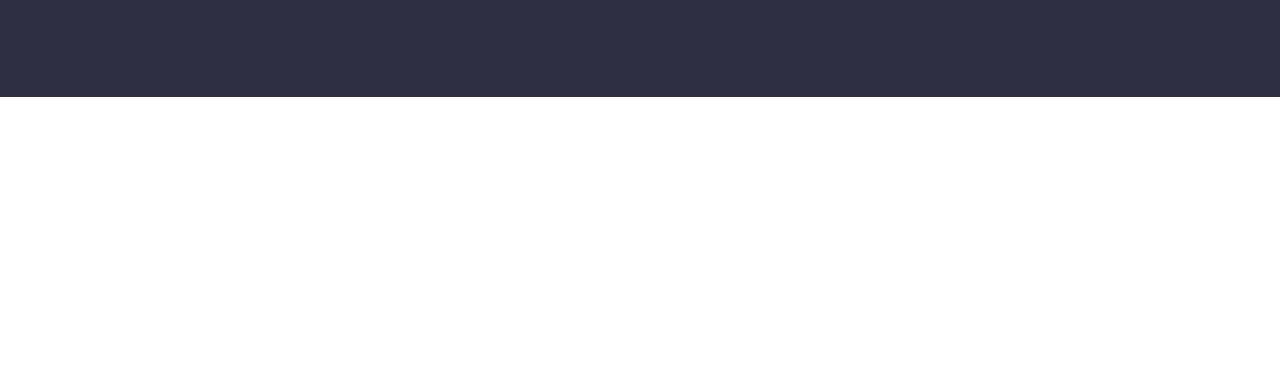
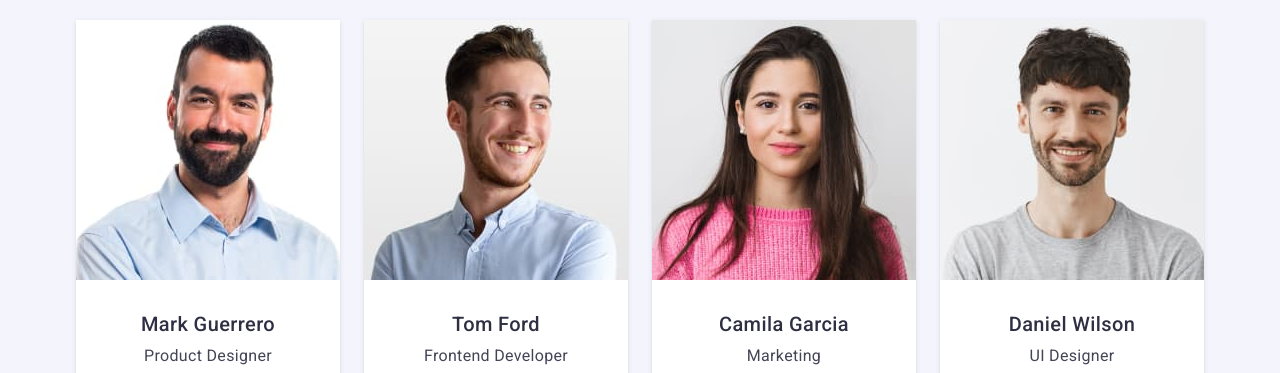
Before and after one commit to MagdaLiskiewicz/goit-markup-hw-06, a plain HTML site: page index.html in a window 1280 px wide. Shown: the part 700-1073 px from the top of the page. Before the commit the page ends 800 px from the top, so only its background shows below. Drawn offline with nearby package versions, Linux system fonts and the light colour scheme.

Commit message:
Update index.html
Section2 + Section 3 +footer

```diff
--- a/index.html
+++ b/index.html
@@ -112,27 +112,11 @@
         </div>
       </section>
 
-      <!-- <section class="background-team section">
+      <section class="background-team section">
         <div class="container">
           <h2 class="header-titles">Our Team</h2>
           <ul class="person-list">
             <li class="card">
-              <picture>
-                <source
-                  media="(mix-width: 768px)"
-                  srcset="
-                    ./images/tablet/Mark_Guerrero.jpg    1x,
-                    ./images/tablet/Mark_Guerrero@2x.jpg 2x
-                  "
-                />
-                <source
-                  media="(min-width:
-                1158px)"
-                  srcset="
-                    ./images/desktop/Mark_Guerrero.jpg    1x,
-                    ./images/desktop/Mark_Guerrero@2x.jpg 2x
-                  "
-                />
               <img
                 srcset="
                   ./images/mobile/Mark_Guerrero.jpg    1x,
@@ -143,7 +127,7 @@
                 width="264"
                 height="260"
               />
-              </picture>
+
               <div class="person-description">
                 <h3 class="person">Mark Guerrero</h3>
                 <p class="function">Product Designer</p>
@@ -319,7 +303,7 @@
             </li>
           </ul>
         </div>
-      </section> -->
+      </section>
 
       <!-- <section class="section">
         <div class="container">
```
Lines whose indentation alone changed are shown as unchanged.
